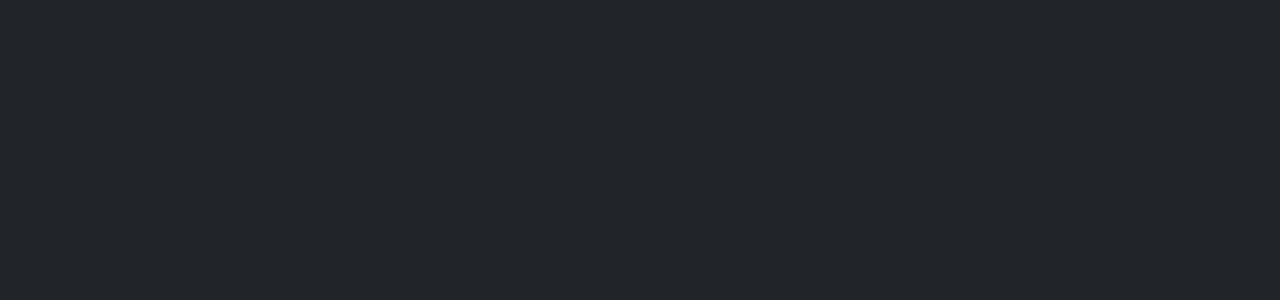
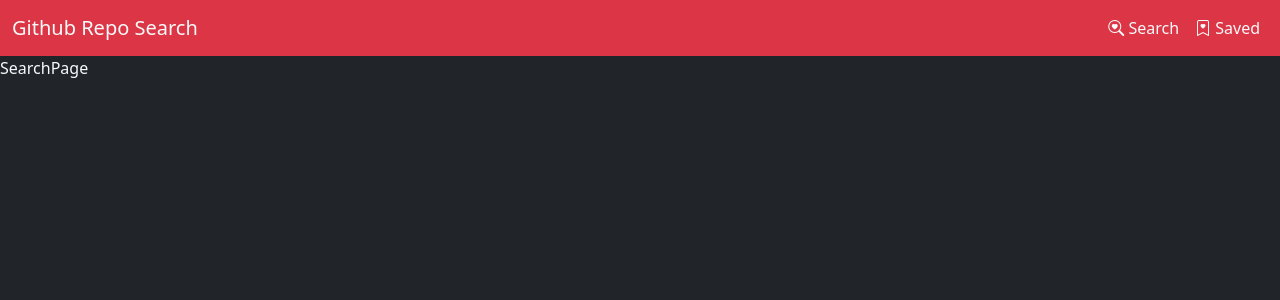
Before and after one commit to pbp66/react-github-repo-search, a React (Create React App) app: page / in a window 1280 px wide. Shown: the top 300 px of the page. Built offline with nearby package versions, Linux system fonts and the light colour scheme.

Commit message:
added navbar content

```diff
--- a/src/App.js
+++ b/src/App.js
@@ -1,5 +1,39 @@
+import { useState } from "react";
+import Navbar from "./components/navbar";
+import SavedPage from "./pages/saved";
+import SearchPage from "./pages/search";
+
 function App() {
-	return null;
+	const [view, setView] = useState("search");
+
+	// For three or more views to resolve
+	const renderView = () => {
+		if (view === "search") {
+			return <SearchPage />;
+		} else if (view === "saved") {
+			return <SavedPage />;
+		} else {
+			return "No matching view found";
+		}
+	};
+
+	return (
+		<>
+			<Navbar />
+			{renderView()}
+		</>
+	);
+
+	// Simple method to switch between only 2 views
+	// return (
+	// 	<>
+	// 		<Navbar
+	// 			view={view}
+	// 			setView={setView}
+	// 		/>
+	// 		{view === "search" ? <SearchPage /> : <SavedPage />}
+	// 	</>
+	// );
 }
 
 export default App;
--- a/src/components/navbar.js
+++ b/src/components/navbar.js
@@ -1,5 +1,46 @@
-const navbar = (props) => {
-	return "navbar";
+/* eslint-disable jsx-a11y/anchor-is-valid */
+const navbar = ({ view, setView }) => {
+	return (
+		<nav className="navbar navbar-expand-lg bg-danger">
+			<div className="container-fluid">
+				<a
+					className="navbar-brand text-light"
+					href="/"
+				>
+					Github Repo Search
+				</a>
+				<ul className="navbar-nav">
+					<li className="nav-item">
+						<a
+							onClick={() => {
+								setView("search");
+							}}
+							className={`nav-link text-light ${
+								view === "search" ? "active fw-bold" : ""
+							}`}
+							aria-current="page"
+							href="#"
+						>
+							<i className="bi bi-search-heart"></i> Search
+						</a>
+					</li>
+					<li className="nav-item">
+						<a
+							onClick={() => {
+								setView("saved");
+							}}
+							className={`nav-link text-light ${
+								view === "saved" ? "active fw-bold" : ""
+							}`}
+							href="#"
+						>
+							<i className="bi bi-bookmark-heart"></i> Saved
+						</a>
+					</li>
+				</ul>
+			</div>
+		</nav>
+	);
 };
 
 export default navbar;
```
